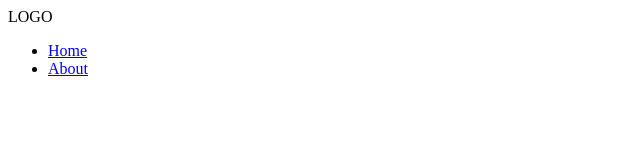
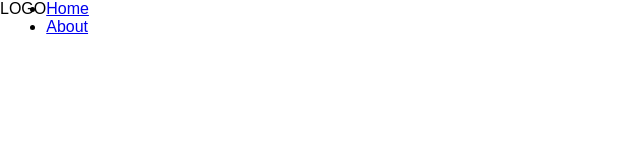
Before and after one commit to zeo453/zeo453.github.io, a plain HTML site: page index.html in a window 1280 px wide. Shown: the whole page, without its empty margins (0-640 px from the left). Drawn offline with Linux system fonts and the light colour scheme.

Commit message:
Create CSS

```diff
--- a/index.html
+++ b/index.html
@@ -4,6 +4,7 @@
     <meta charset="UTF-8">
     <meta http-equiv="X-UA-Compatible" content="IE=edge">
     <meta name="viewport" content="width=device-width, initial-scale=1.0">
+    <link rel="stylesheet" href="style.css">
     <title>Document</title>
 </head>
 <body>
--- /dev/null
+++ b/style.css
@@ -0,0 +1,11 @@
+* {
+    margin: 0;
+    padding: 0;
+}
+body {
+    font-family: Arial, Helvetica, sans-serif;
+    box-sizing: border-box;
+}
+.main {
+    display: flex;
+}
```
